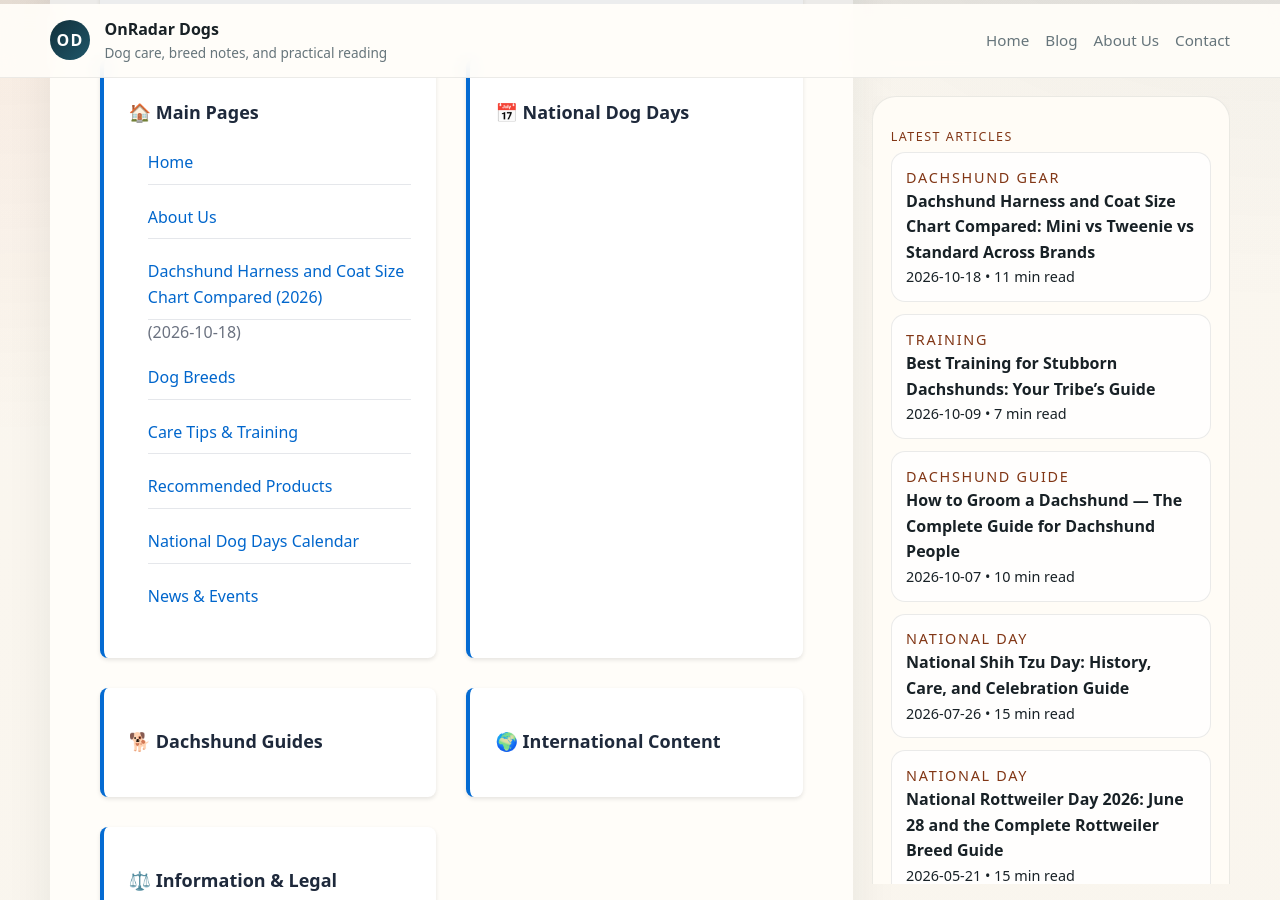
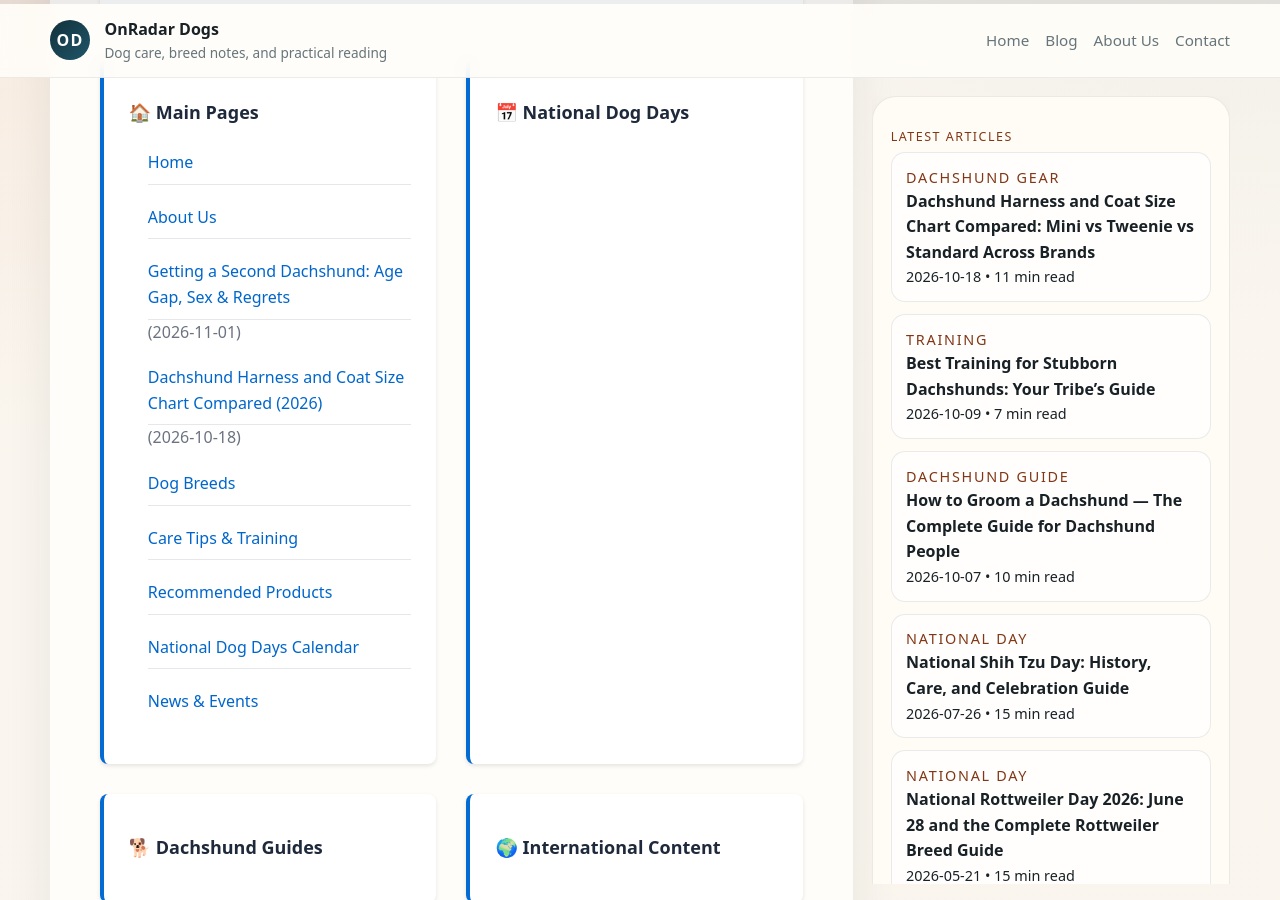
Before and after one commit to onradar-dogs/onradar-dogs.github.io, a Jekyll site: the page sitemap.html, which Jekyll copies as it is, in a window 1280 px wide and 900 px high, scrolled down 453 px. Built offline with Jekyll 4.4.1, drawn with Linux system fonts in a browser that asks for light colours.

Commit message:
List second-dachshund-age-gap-pairing.html in sitemap.html

```diff
--- a/sitemap.html
+++ b/sitemap.html
@@ -243,7 +243,7 @@ max-height:none!important;height:auto!important;overflow:visible!important;width
             <ul>
                 <li><a href="/">Home</a></li>
                 <li><a href="/about.html">About Us</a></li>
-                <li><a href="/dachshund-harness-coat-size-chart.html">Dachshund Harness and Coat Size Chart Compared (2026)</a> <span style="color:#6b7280;">(2026-10-18)</span></li><li><a href="/breeds.html">Dog Breeds</a></li>
+                <li><a href="/second-dachshund-age-gap-pairing.html">Getting a Second Dachshund: Age Gap, Sex &amp; Regrets</a> <span style="color:#6b7280;">(2026-11-01)</span></li><li><a href="/dachshund-harness-coat-size-chart.html">Dachshund Harness and Coat Size Chart Compared (2026)</a> <span style="color:#6b7280;">(2026-10-18)</span></li><li><a href="/breeds.html">Dog Breeds</a></li>
                 <li><a href="/tips.html">Care Tips & Training</a></li>
                 <li><a href="/products.html">Recommended Products</a></li><li><a href="/national-days.html">National Dog Days Calendar</a></li><li><a href="/news-and-events.html">News &amp; Events</a></li>
             </ul>
```
